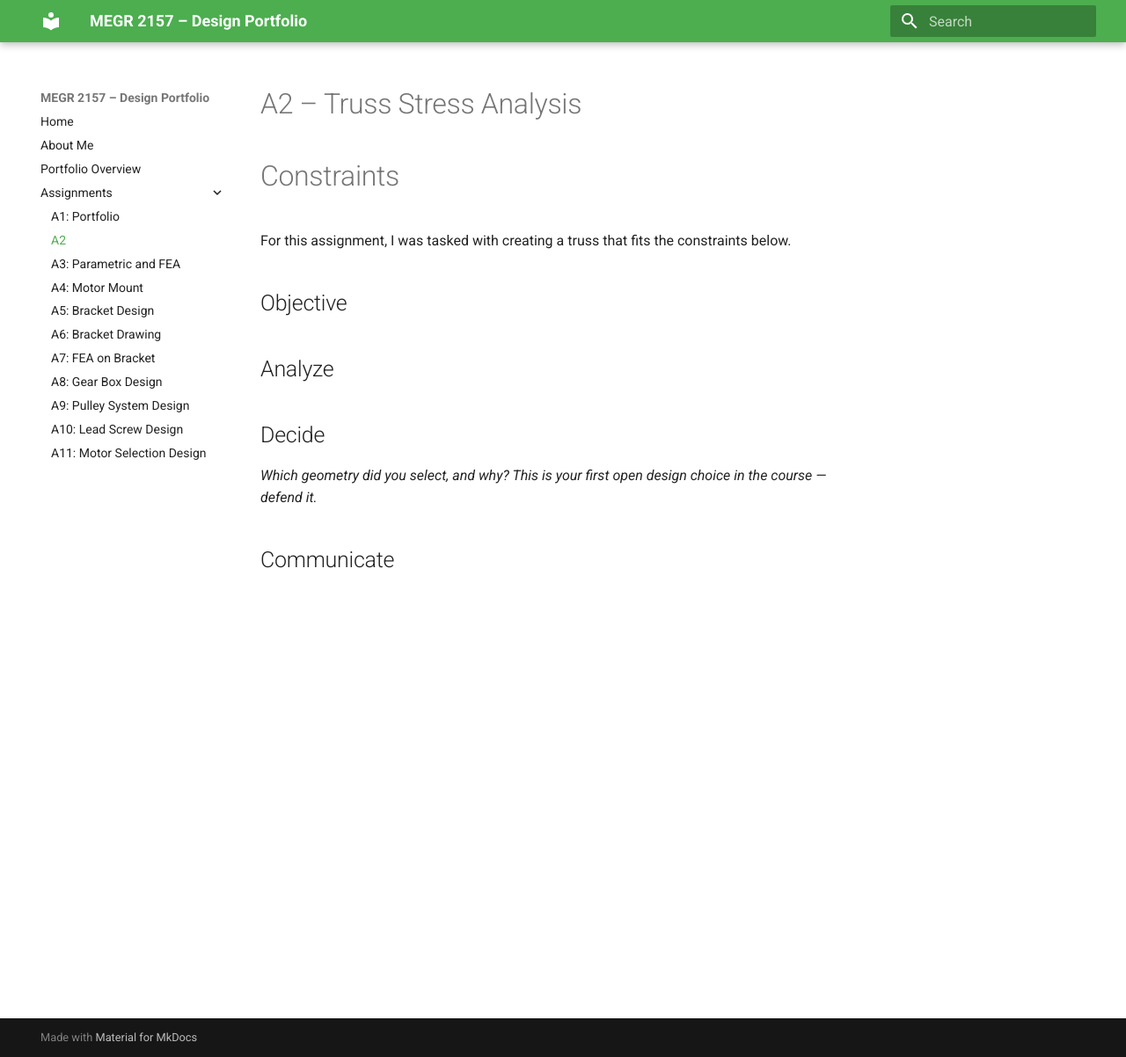
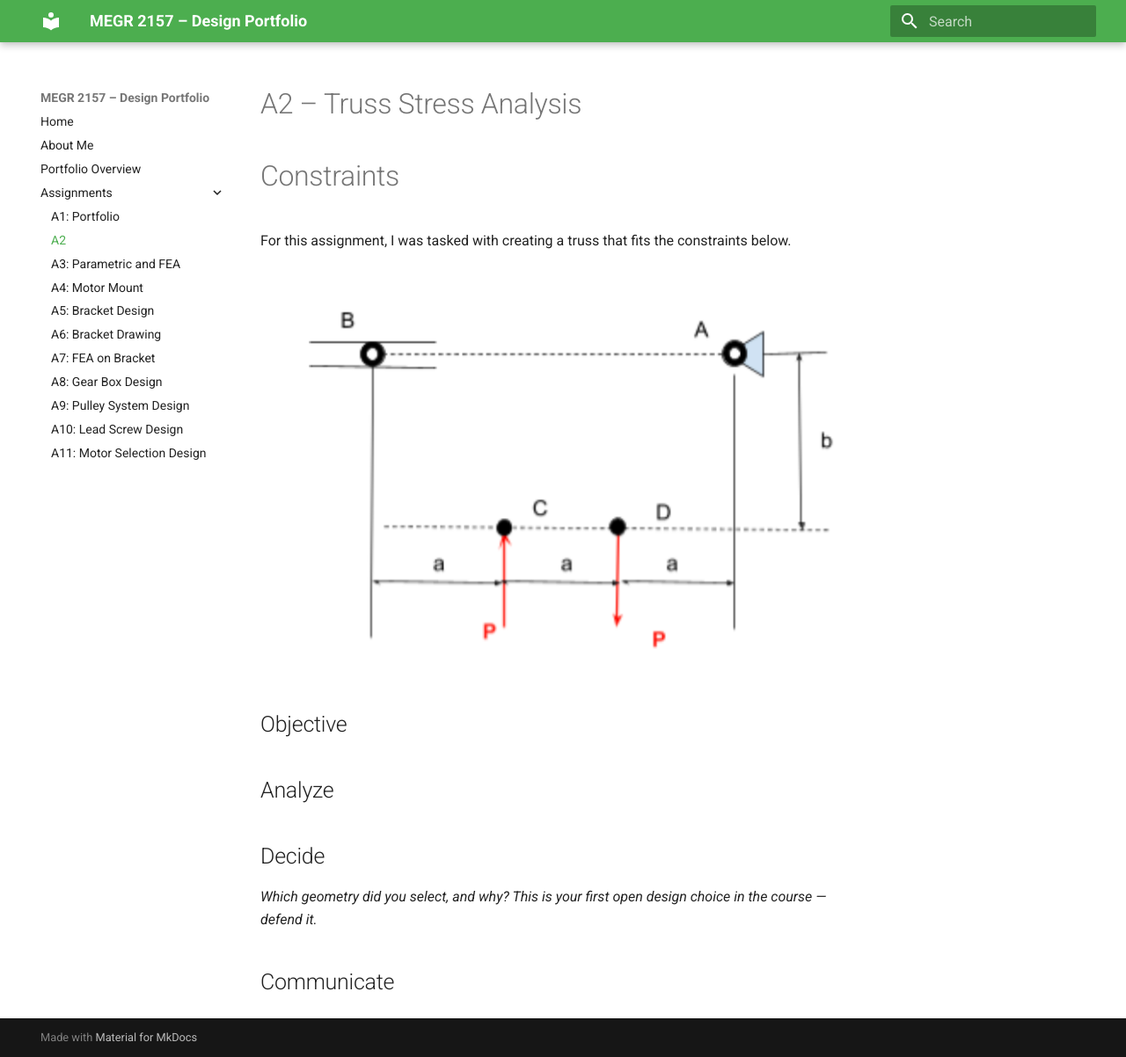
Before and after one commit to IzabellaMontero/megr2157-portfolio, an MkDocs documentation site: the page built from docs/assignments/A02/index.md, in a window 1280 px wide and 1202 px high. Shown: the whole window at 88% size. Built offline with MkDocs 1.6.1 and Material for MkDocs 9.7.7, drawn with Linux system fonts in a browser that asks for light colours.

Commit message:
Add truss design screenshot to assignment index
Added a screenshot of the truss design to the assignment documentation.

```diff
--- a/docs/assignments/A02/index.md
+++ b/docs/assignments/A02/index.md
@@ -3,6 +3,8 @@
 # Constraints
 
 For this assignment, I was tasked with creating a truss that fits the constraints below.
+
+![Truss design screenshot](Screenshot 2026-09-01 at 10.44.23 AM.png)
 
 ## Objective
 
```
